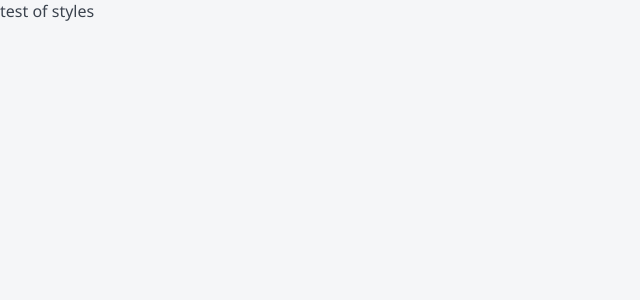
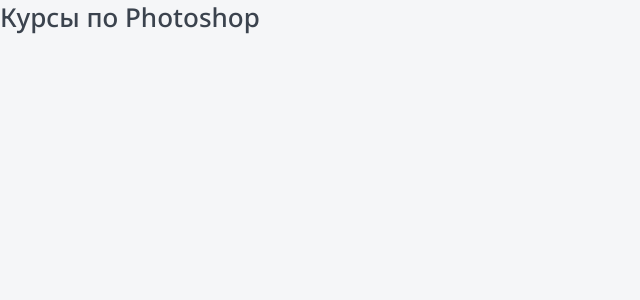
Before and after one commit to ustyuzhanina/react-nextjs-ts-demo, a Next.js app in the folder top-app/: page / in a window 1280 px wide. Shown: the top 300 px of the page, without its empty margins (0-640 px from the left). Built offline with nearby package versions, Linux system fonts and the light colour scheme.

Commit message:
add classnames library

```diff
--- /dev/null
+++ b/top-app/components/Htag/Htag.module.scss
@@ -0,0 +1,20 @@
+.h1 {
+    font-weight: 500;
+    font-size: 26px;
+    line-height: 35px;
+    margin: 0;
+}
+
+.h2 {
+    font-weight: 500;
+    font-size: 22px;
+    line-height: 30px;
+    margin: 0;
+}
+
+.h3 {
+    font-weight: 600;
+    font-size: 20px;
+    line-height: 27px;
+    margin: 0;
+}
--- /dev/null
+++ b/top-app/components/Htag/Htag.tsx
@@ -0,0 +1,15 @@
+import { HtagProps } from "./Htag.props";
+import styles from './Htag.module.scss';
+
+export const Htag = ({ tag, children }:HtagProps): JSX.Element => {
+  switch (tag) {
+    case 'h1':
+      return <h1 className={styles.h1}>{children}</h1>;
+    case 'h2':
+      return <h2 className={styles.h2}>{children}</h2>;
+    case 'h3':
+      return <h3 className={styles.h3}>{children}</h3>;
+    default:
+      return <></>;
+  }
+};
--- /dev/null
+++ b/top-app/components/index.ts
@@ -0,0 +1 @@
+export * from './Htag/Htag';
--- a/top-app/package.json
+++ b/top-app/package.json
@@ -11,6 +11,7 @@
         "stylelint": "stylelint \"**/*.(s)?css\" --fix"
     },
     "dependencies": {
+        "classnames": "^2.3.1",
         "cross-env": "^7.0.3",
         "next": "12.1.5",
         "react": "18.0.0",
--- a/top-app/pages/index.tsx
+++ b/top-app/pages/index.tsx
@@ -1,9 +1,10 @@
+import { Htag } from "../components";
 
 
 export default function Home(): JSX.Element {
   return (
     <div>
-      test of styles
+      <Htag tag={'h1'}>Курсы по Photoshop</Htag>
     </div>
   );
 }
```
Also changed, not shown: top-app/components/Htag/Htag.props.ts (added, +7 -0 lines), 1 other file (tests, documents, lock files or other folders).
